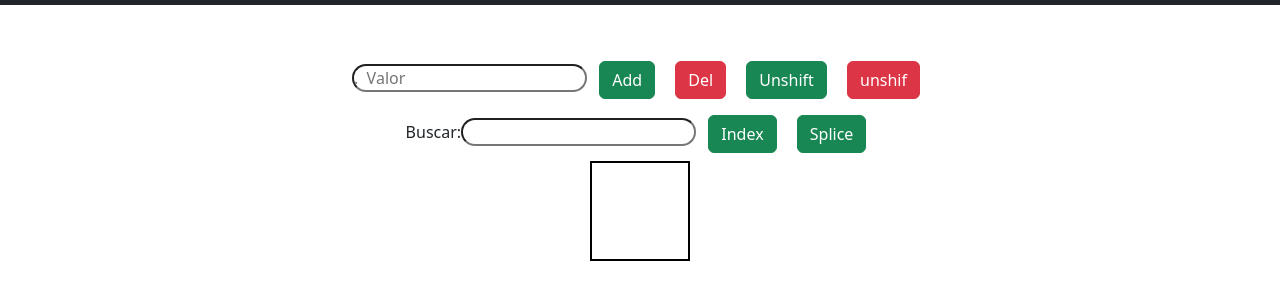
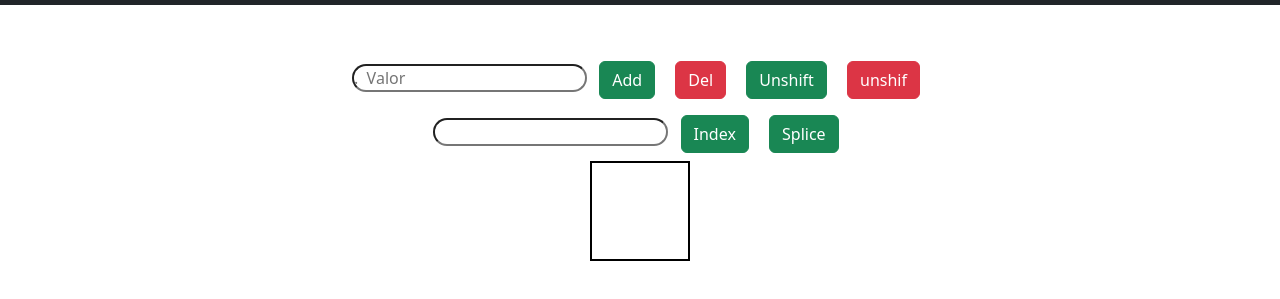
Before and after one commit to Ramguel1/array, a plain HTML site: page index.html in a window 1280 px wide. Shown: the part 45-344 px from the top of the page. Drawn offline with Linux system fonts and the light colour scheme.

Commit message:
Update index.html

```diff
--- a/index.html
+++ b/index.html
@@ -24,7 +24,7 @@
     <button id="uns" class="btn btn-success m-2 w-5">Unshift</button>
     <button id="borra"  class="btn btn-danger m-2 w-5">unshif</button>
     <br>
-    <td colspan="2">Buscar:<input type="text" id="index"></td>
+    <td colspan="2"><input type="text" id="index"></td>
 
     <button id="btnIndex"  class="btn btn-success m-2 w-5">Index</button>
     <button id="splice"  class="btn btn-success m-2 w-5">Splice</button>
```
